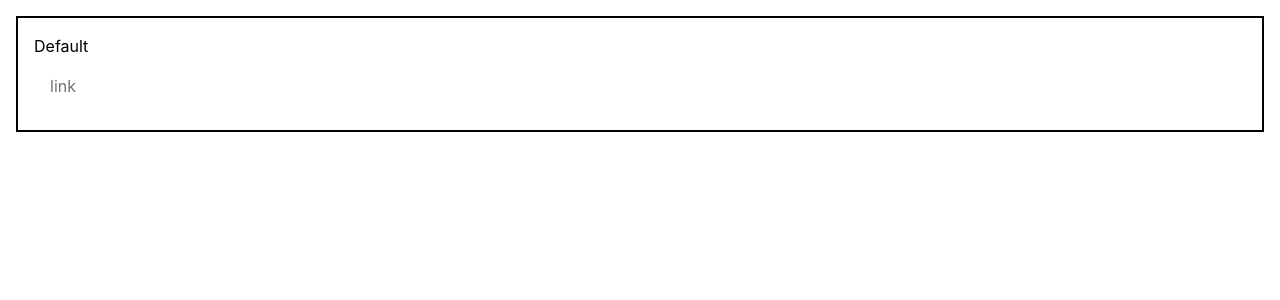
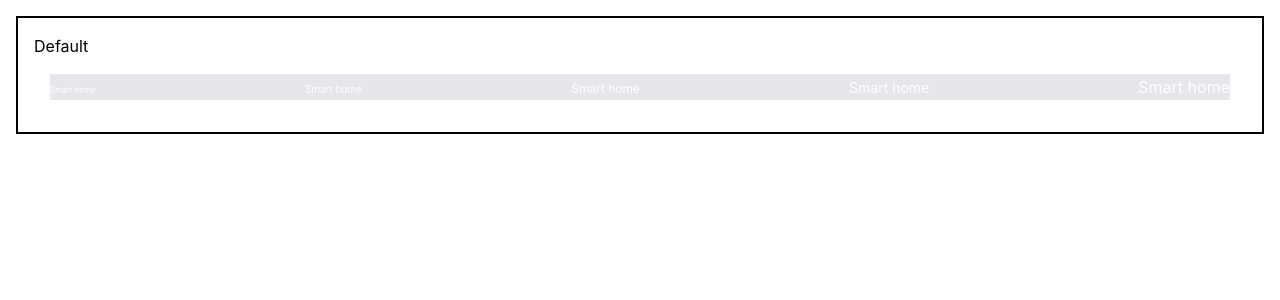
Before and after one commit to krasenDimitrov90/e-commerce, a React (Create React App) app: page / in a window 1280 px wide. Shown: the top 300 px of the page. Built offline with nearby package versions, Linux system fonts and the light colour scheme.

Commit message:
making the sizes of the link component

```diff
--- a/src/components-renderer/LinkTypes/LinkTypes.js
+++ b/src/components-renderer/LinkTypes/LinkTypes.js
@@ -3,14 +3,18 @@ import { LinkButton } from "../../modules";
 export const LinkTypes = () => {
 
     const outContainerClass = 'm-4 border-2 border-black p-4';
-    const innerContainerClass = 'flex justify-between items-baseline m-4';
+    const innerContainerClass = 'flex justify-between items-baseline m-4 bg-gray-200';
 
     return (
         <div>
             <div className={outContainerClass}>
                 <h1>Default</h1>
                 <div className={innerContainerClass}>
-                  <LinkButton path='/buttons'>link</LinkButton>
+                  <LinkButton size='xs' path='/buttons'>Smart home</LinkButton>
+                  <LinkButton size='sm' path='/buttons'>Smart home</LinkButton>
+                  <LinkButton size='base' path='/buttons'>Smart home</LinkButton>
+                  <LinkButton size='lg' path='/buttons'>Smart home</LinkButton>
+                  <LinkButton size='xl' path='/buttons'>Smart home</LinkButton>
                 </div>
             </div>
         </div>
--- a/src/modules/LinkButton/LinkButton.js
+++ b/src/modules/LinkButton/LinkButton.js
@@ -2,10 +2,12 @@ import { NavLink } from 'react-router-dom';
 
 import './LinkButton.styles.css';
 
-export const LinkButton = ({ path, variant, children }) => {
+export const LinkButton = ({ path, variant, size, children }) => {
 
     console.log(variant)
-    const classes = 'link-btn-container ' + LinkButton.variants.variant[variant];
+    const classes = 'link-btn-container'
+        + ' ' + LinkButton.variants.variant[variant]
+        + ' ' + LinkButton.variants.size[size];
 
     return (
         <div className={classes}>
@@ -20,6 +22,7 @@ export const LinkButton = ({ path, variant, children }) => {
 LinkButton.defaultProps = {
     variant: 'primary',
     path: '#',
+    size: 'base',
 }
 
 LinkButton.variants = {
@@ -27,4 +30,11 @@ LinkButton.variants = {
         primary: 'link-primary',
         secondary: 'link-secondary',
     },
+    size: {
+        xs: 'link-xs',
+        sm: 'link-sm',
+        base: 'link-base',
+        lg: 'link-lg',
+        xl: 'link-xl',
+    },
 };
--- a/src/modules/LinkButton/LinkButton.styles.css
+++ b/src/modules/LinkButton/LinkButton.styles.css
@@ -1,7 +1,29 @@
 .link-btn-container {
-    @apply flex justify-center
+    @apply flex justify-center cursor-pointer
 }
 
 .link-primary {
-    @apply text-gray-600 cursor-pointer hover:text-green-300
+    @apply text-gray-600  hover:text-green-300
 }
+
+.link-primary {
+    @apply text-white hover:text-green-300
+}
+
+/* <<<<< LINK SIZES >>>>> */
+
+.link-xs {
+    @apply text-xs
+}
+.link-sm {
+    @apply text-sm
+}
+.link-base {
+    @apply text-base
+}
+.link-lg {
+    @apply text-lg
+}
+.link-xl {
+    @apply text-xl
+}
```
